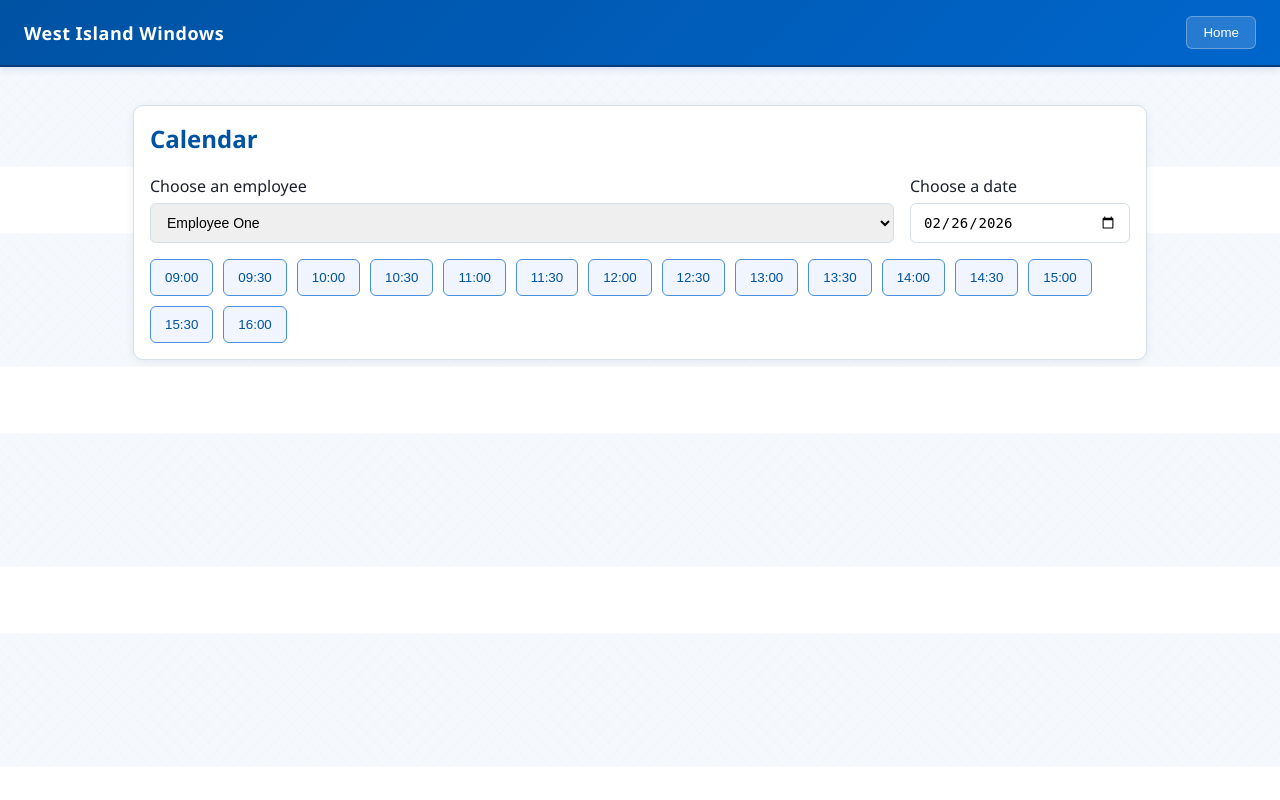
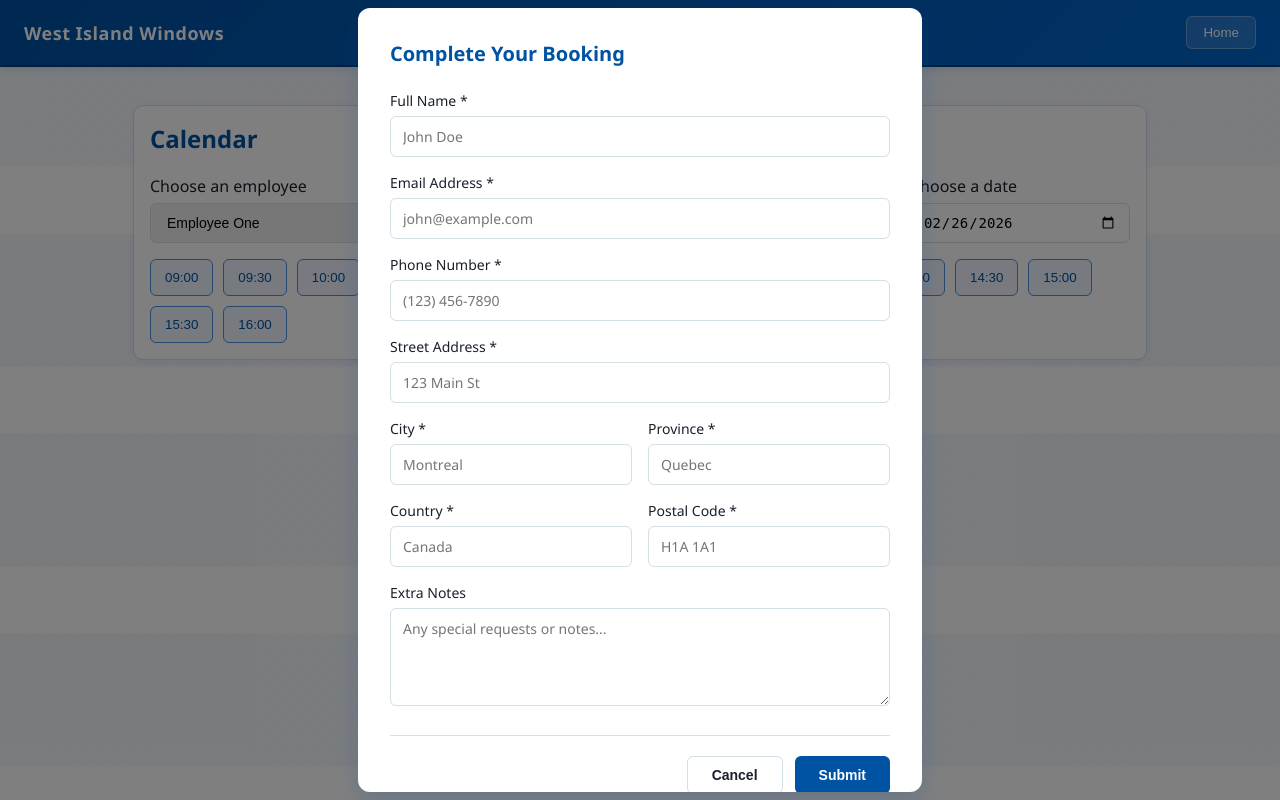
Before and after one commit to Mihaela680/Prototype_BTM495, a Flask app: page /calendar in a window 1280 px wide. Run offline with Flask 3, Linux system fonts and the light colour scheme.

Commit message:
Update 7

```diff
--- a/static/script.js
+++ b/static/script.js
@@ -202,9 +202,62 @@ if(window.location.pathname === '/calendar'){
   }
 
   function openBooking(emp, date, time){
-    const name = prompt(`Enter your name to book ${date} ${time}:`);
-    if(!name) return; // cancelled
-    bookSlot(emp,date,time,name);
+    // Show the booking form modal instead of prompt
+    const modal = el('booking-form-modal');
+    if(!modal) return;
+
+    // Store the booking details for submission
+    modal.dataset.emp = emp;
+    modal.dataset.date = date;
+    modal.dataset.time = time;
+
+    // Clear form
+    const form = el('booking-form');
+    if(form) form.reset();
+
+    // Show modal
+    modal.hidden = false;
+  }
+
+  // Handle booking form submission
+  const bookingForm = el('booking-form');
+  if(bookingForm){
+    bookingForm.addEventListener('submit', async (e)=>{
+      e.preventDefault();
+
+      const modal = el('booking-form-modal');
+      const name = el('client-full-name').value.trim();
+      const email = el('client-email').value.trim();
+      const phone = el('client-phone').value.trim();
+      const street = el('client-street').value.trim();
+      const city = el('client-city').value.trim();
+      const province = el('client-province').value.trim();
+      const country = el('client-country').value.trim();
+      const postal = el('client-postal').value.trim();
+      const notes = el('client-notes').value.trim();
+
+      if(!name || !email || !phone || !street || !city || !province || !country || !postal){
+        alert('Please fill in all required fields');
+        return;
+      }
+
+      const emp = modal.dataset.emp;
+      const date = modal.dataset.date;
+      const time = modal.dataset.time;
+
+      await bookSlot(emp, date, time, name);
+      modal.hidden = true;
+    });
+  }
+
+  // Handle booking cancel button
+  const cancelBtn = el('booking-cancel-btn');
+  if(cancelBtn){
+    cancelBtn.addEventListener('click', ()=>{
+      el('booking-form-modal').hidden = true;
+      // Reload availability to show time slots again
+      loadAvailability();
+    });
   }
 
   async function bookSlot(emp,date,time,name){
@@ -212,7 +265,11 @@ if(window.location.pathname === '/calendar'){
       const res = await fetch('/api/book', { method:'POST', headers:{'Content-Type':'application/json'}, body: JSON.stringify({ employee_id: emp, date: date, time: time, client_name: name }) });
       const j = await res.json();
       if(!j.success){ showMsg(j.error || 'Booking failed'); return; }
-      showMsg('Booking confirmed');
+
+      // Show confirmation popup
+      alert('Confirmation sent to your e-mail!');
+
+      // Reload availability to show updated time slots
       loadAvailability();
     }catch(e){ showMsg('Network error'); }
   }
--- a/static/styles.css
+++ b/static/styles.css
@@ -23,7 +23,10 @@ main{padding:20px}
 .contact p{color:var(--neutral-gray);font-size:15px;margin:6px 0}
 
 .services{display:flex;gap:24px;justify-content:center;margin-bottom:32px;flex-wrap:wrap}
+.service-card{display:flex;flex-direction:column;align-items:center;gap:12px}
 .service-box{width:280px;border:1px solid var(--border-light);border-radius:10px;padding:20px;text-align:center;background:linear-gradient(180deg,var(--light-blue) 0%,#FFFFFF 100%);box-shadow:0 4px 12px rgba(0,82,163,0.08);transition:all 0.3s ease;cursor:pointer;display:flex;flex-direction:column;justify-content:space-between;min-height:200px}
+.service-image-small{width:280px;height:220px;border-radius:8px;overflow:hidden;box-shadow:0 2px 8px rgba(0,82,163,0.1)}
+.service-photo{width:100%;height:100%;object-fit:cover;display:block}
 .service-box:hover{box-shadow:0 8px 20px rgba(0,82,163,0.15);transform:translateY(-4px);background:linear-gradient(180deg,var(--tertiary-blue) 0%,#FFFFFF 100%)}
 .service-box h3{color:var(--primary-blue);font-size:18px;margin:0 0 10px 0}
 .service-box p{color:var(--neutral-gray);font-size:14px;line-height:1.6;margin:0 0 16px 0}
@@ -78,6 +81,23 @@ main{padding:20px}
 /* Signup Form Styling */
 .signup-form h3{color:var(--primary-blue);margin-top:0;margin-bottom:20px}
 
+/* Booking Form Modal */
+.modal{position:fixed;top:0;left:0;width:100%;height:100%;background:rgba(0,0,0,0.5);display:flex;align-items:center;justify-content:center;z-index:1000}
+.modal-content{background:#FFFFFF;border-radius:12px;padding:32px;max-width:500px;width:90%;box-shadow:0 8px 24px rgba(0,82,163,0.2);max-height:90vh;overflow-y:auto}
+.modal-content h3{color:var(--primary-blue);margin-top:0;margin-bottom:24px;font-size:20px}
+.form-group{margin-bottom:16px}
+.form-group label{display:block;font-weight:500;color:var(--neutral-dark);margin-bottom:6px;font-size:14px}
+.form-group input, .form-group textarea{width:100%;padding:10px 12px;border:1px solid var(--border-light);border-radius:6px;font-size:14px;font-family:inherit;transition:border-color 0.3s ease,box-shadow 0.3s ease;box-sizing:border-box}
+.form-group input:focus, .form-group textarea:focus{outline:none;border-color:var(--primary-blue);box-shadow:0 0 0 3px var(--tertiary-blue)}
+.form-group textarea{resize:vertical;min-height:80px}
+.form-row{display:grid;grid-template-columns:1fr 1fr;gap:16px}
+.form-actions{display:flex;gap:12px;justify-content:flex-end;margin-top:24px;padding-top:20px;border-top:1px solid var(--border-light)}
+.btn-primary{padding:10px 24px;border-radius:6px;border:none;background:var(--primary-blue);color:#FFFFFF;cursor:pointer;font-weight:600;transition:all 0.3s ease;font-size:14px}
+.btn-primary:hover{background:var(--primary-blue-dark);transform:translateY(-2px);box-shadow:0 4px 12px rgba(0,82,163,0.2)}
+.btn-secondary{padding:10px 24px;border-radius:6px;border:1px solid var(--border-light);background:#FFFFFF;color:var(--neutral-dark);cursor:pointer;font-weight:600;transition:all 0.3s ease;font-size:14px}
+.btn-secondary:hover{background:var(--neutral-light);border-color:var(--primary-blue)}
+.confirmation-message{margin-top:16px;padding:16px;border-radius:8px;background:#E8F5E9;border-left:4px solid #4CAF50;color:#1B5E20;font-weight:500;text-align:center;font-size:16px}
+
 /* Employee Weekly Grid View */
 #weekly-bookings{display:grid;grid-template-columns:repeat(7,1fr);gap:12px;margin-top:16px}
 .day-cell{border:1px solid var(--border-light);border-radius:8px;background:var(--light-blue);padding:12px;min-height:200px;overflow-y:auto}
--- a/templates/calendar.html
+++ b/templates/calendar.html
@@ -4,7 +4,7 @@
   <meta charset="utf-8">
   <meta name="viewport" content="width=device-width,initial-scale=1">
   <title>Calendar - Appointment Prototype</title>
-  <link rel="stylesheet" href="/static/styles.css">
+  <link rel="stylesheet" href="/static/styles.css?v=2">
 </head>
 <body>
   <header class="site-header">
@@ -37,6 +37,66 @@
         <div id="book-msg" class="hint" hidden></div>
       </div>
 
+      <!-- Client booking form modal -->
+      <div id="booking-form-modal" class="modal" hidden>
+        <div class="modal-content">
+          <h3>Complete Your Booking</h3>
+          <form id="booking-form">
+            <div class="form-group">
+              <label for="client-full-name">Full Name *</label>
+              <input id="client-full-name" type="text" required placeholder="John Doe">
+            </div>
+
+            <div class="form-group">
+              <label for="client-email">Email Address *</label>
+              <input id="client-email" type="email" required placeholder="john@example.com">
+            </div>
+
+            <div class="form-group">
+              <label for="client-phone">Phone Number *</label>
+              <input id="client-phone" type="tel" required placeholder="(123) 456-7890">
+            </div>
+
+            <div class="form-group">
+              <label for="client-street">Street Address *</label>
+              <input id="client-street" type="text" required placeholder="123 Main St">
+            </div>
+
+            <div class="form-row">
+              <div class="form-group">
+                <label for="client-city">City *</label>
+                <input id="client-city" type="text" required placeholder="Montreal">
+              </div>
+              <div class="form-group">
+                <label for="client-province">Province *</label>
+                <input id="client-province" type="text" required placeholder="Quebec">
+              </div>
+            </div>
+
+            <div class="form-row">
+              <div class="form-group">
+                <label for="client-country">Country *</label>
+                <input id="client-country" type="text" required placeholder="Canada">
+              </div>
+              <div class="form-group">
+                <label for="client-postal">Postal Code *</label>
+                <input id="client-postal" type="text" required placeholder="H1A 1A1">
+              </div>
+            </div>
+
+            <div class="form-group">
+              <label for="client-notes">Extra Notes</label>
+              <textarea id="client-notes" placeholder="Any special requests or notes..." rows="4"></textarea>
+            </div>
+
+            <div class="form-actions">
+              <button type="button" id="booking-cancel-btn" class="btn-secondary">Cancel</button>
+              <button type="submit" id="booking-submit-btn" class="btn-primary">Submit</button>
+            </div>
+          </form>
+        </div>
+      </div>
+
       <!-- Employee view: see a week overview of assigned bookings -->
       <div class="employee-view" hidden>
         <div class="controls">
--- a/templates/login.html
+++ b/templates/login.html
@@ -4,7 +4,7 @@
   <meta charset="utf-8">
   <meta name="viewport" content="width=device-width,initial-scale=1">
   <title>Login - Appointment Prototype</title>
-  <link rel="stylesheet" href="/static/styles.css">
+  <link rel="stylesheet" href="/static/styles.css?v=2">
 </head>
 <body>
   <header class="site-header">
```
Also changed, not shown: styles.css (+18 -1 lines), templates/index.html (+10 -11 lines), static/window.png (added).
